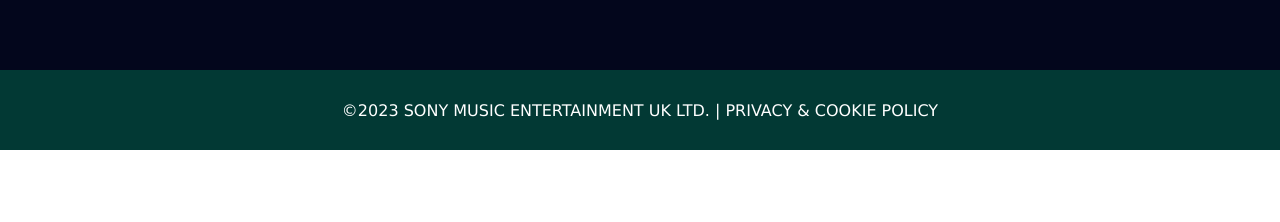
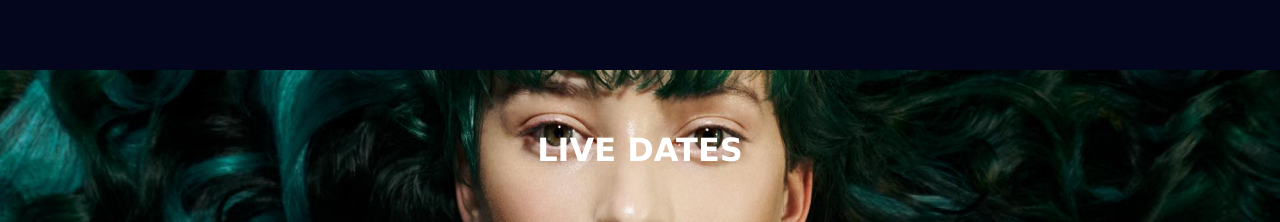
Before and after one commit to MarcGriese/Webdesign, a React app in the folder au_ra/: page / in a window 1280 px wide. Shown: the part 2578-2800 px from the top of the page. Before the commit the page ends 2728 px from the top, so only its background shows below. Built offline with nearby package versions, Linux system fonts and the light colour scheme.

Commit message:
added live dates component to page

```diff
--- a/au_ra/src/pages/home/index.jsx
+++ b/au_ra/src/pages/home/index.jsx
@@ -7,6 +7,7 @@ import ImageBarrier from "../../components/image_barrier";
 
 import AuRaImage1 from "../../assets/images/aura4.jpeg"
 import AllReleases from "../../components/all-releases";
+import LiveDates from "../../components/live-dates";
 
 
 
@@ -19,6 +20,8 @@ export default function Home() {
             <AboutAuRa />
             <ImageBarrier imgData={AuRaImage1} heading="RELEASES"/>
             <AllReleases/>
+            <ImageBarrier imgData={AuRaImage1} heading="LIVE DATES"/>
+            <LiveDates/>
             <Footer/>
         </>
 
```
